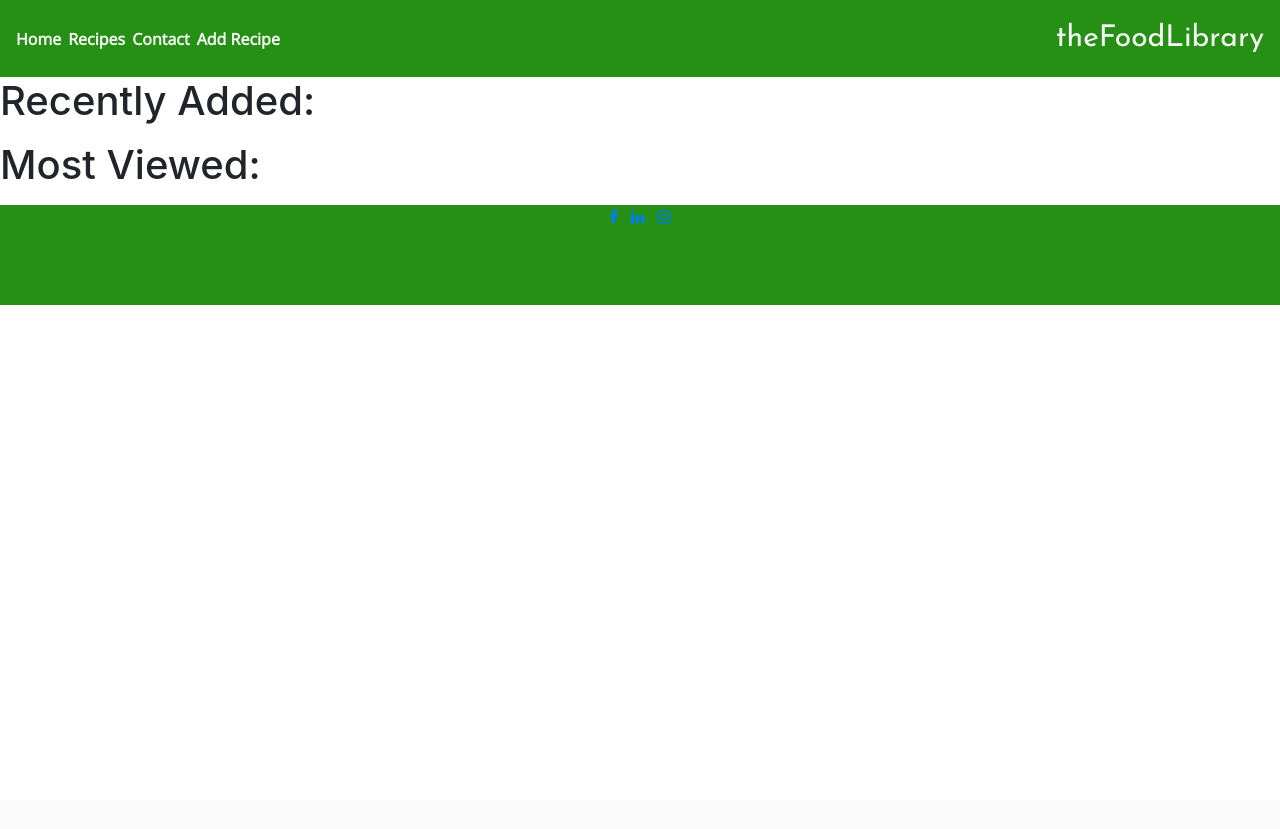
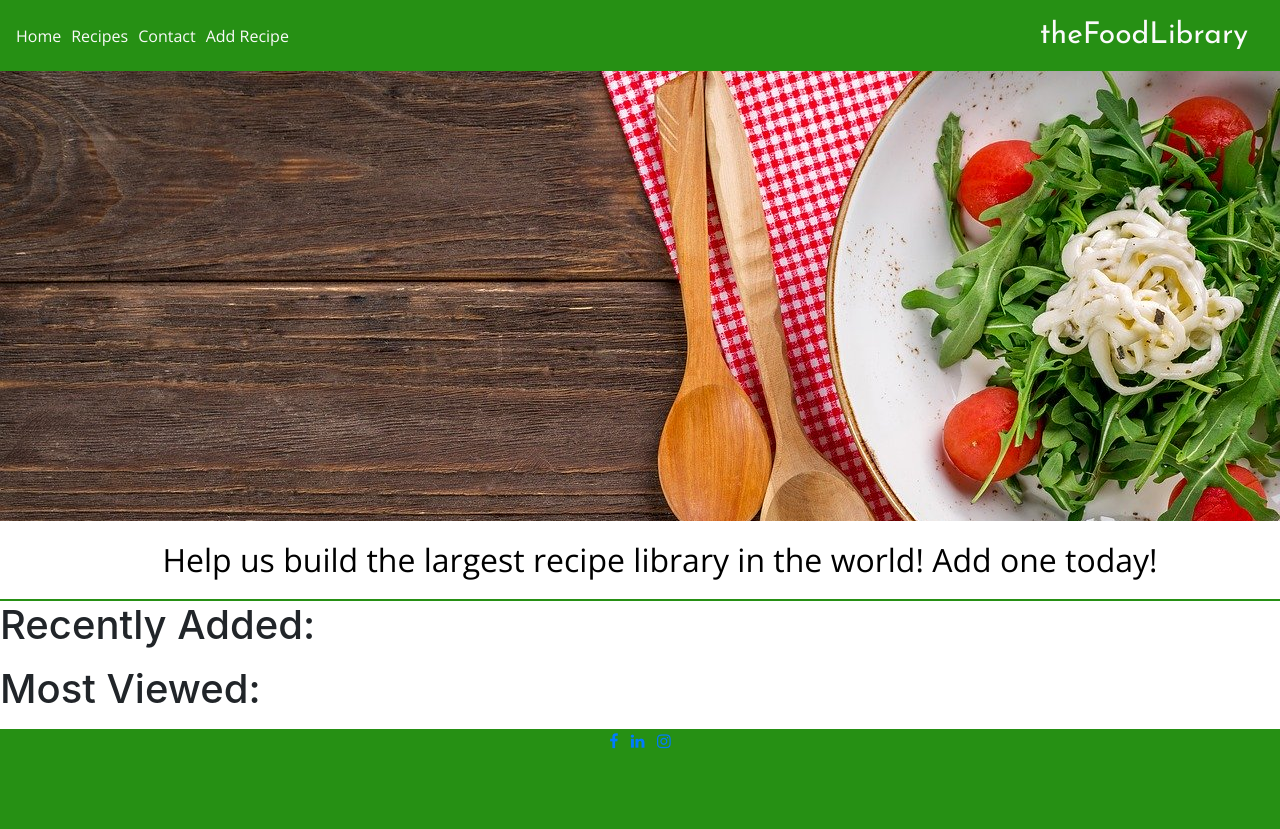
Before and after one commit to Code-Institute-Submissions/mendesfsweden-MilestoneProject3, a Flask app: page / in a window 1280 px wide. Before the commit the page ends 305 px from the top, so only its background shows below. Run offline with Flask 2, Linux system fonts and the light colour scheme; data that the repository does not hold is empty; some libraries are stand-ins or nearby versions.

Commit message:
added background image and banner text in home.html added dropdown button to navbar for smaller screen sizes

```diff
--- a/static/style.css
+++ b/static/style.css
@@ -11,8 +11,7 @@
     font-family: 'Open Sans', sans-serif;
     font-size: 16px;
     color: #fafafa;
-    margin-right: 7px;
-    font-weight: bold;
+    margin-right: 10px;
 }
 
 .bg-nav-bar {
@@ -50,3 +49,25 @@
 .card-new {
     margin: 10px;
 }
+
+.container-home {
+     height: 450px;
+    position: relative;
+    background: url("/static/images/home-bg.jpg") no-repeat center top;
+  -webkit-background-size: cover;
+  -moz-background-size: cover;
+  -o-background-size: cover;
+  background-size: cover;
+}
+
+.header-home {
+    color: black;
+    width: 100vw;
+    font-family: 'Open Sans', sans-serif;
+    margin: 20px;
+    text-align: center;
+ }
+
+ .container-header {
+     border-bottom: #269014 solid 2px;
+ }
--- a/templates/base.html
+++ b/templates/base.html
@@ -14,8 +14,11 @@
 
 <body>
 	<nav class="navbar sticky-top navbar-expand-lg bg-nav-bar navbar-dark">
-		<div class="collapse navbar-collapse" id="navbarText">
-			<ul class="navbar-nav mr-auto">
+  <button class="navbar-toggler" type="button" data-toggle="collapse" data-target="#navbarNav" aria-controls="navbarNav" aria-expanded="false" aria-label="Toggle navigation">
+    <span class="navbar-toggler-icon"></span>
+  </button>
+  <div class="collapse navbar-collapse" id="navbarNav">
+    <ul class="navbar-nav">
       <li class="nav-item">
         <a class="btn-header" href="{{url_for('home')}}">Home</a>
       </li>
@@ -29,11 +32,10 @@
         <a class="btn-header" href="{{url_for('add_recipe')}}">Add Recipe</a>
       </li>
     </ul>
-			<span class="navbar-text"><a id="logo" href="{{url_for('home')}}">
-      theFoodLibrary</a>
-    </span>
   </div>
+  <a class="navbar-brand" id="logo" href="{{url_for('home')}}">theFoodLibrary</a>
 </nav>
+
 	{% block content %}
 	{% endblock %}
 
--- a/templates/home.html
+++ b/templates/home.html
@@ -1,5 +1,10 @@
 {% extends 'base.html' %}
 {% block content %}
+<div class="container-fluid container-home">
+</div>
+<div class="container-header">
+	<h2 class="header-home">Help us build the largest recipe library in the world! Add one today!</h2>
+</div>
 <h1>Recently Added:</h1>
 <ul>
 	{% for rec in recently_added %}
```
Also changed, not shown: static/images/home-bg.jpg (added). Lines whose indentation alone changed are shown as unchanged.
